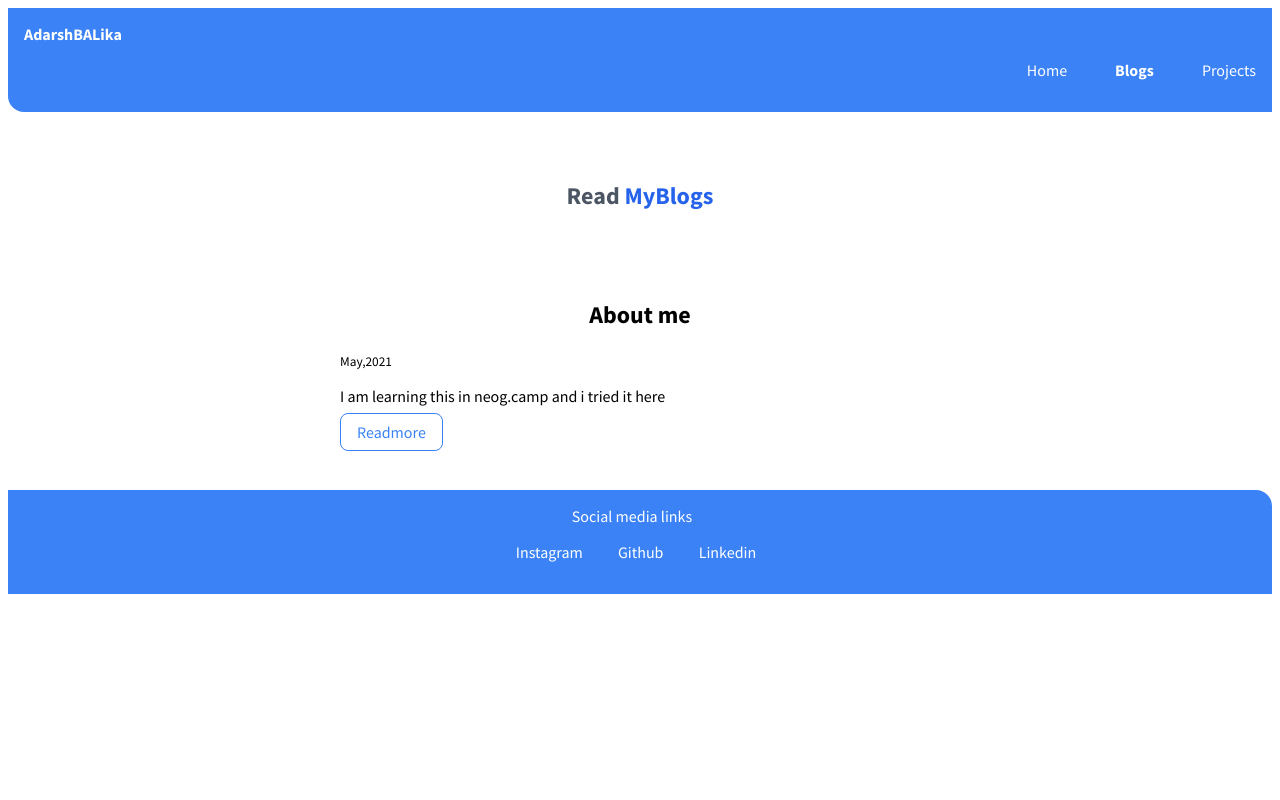
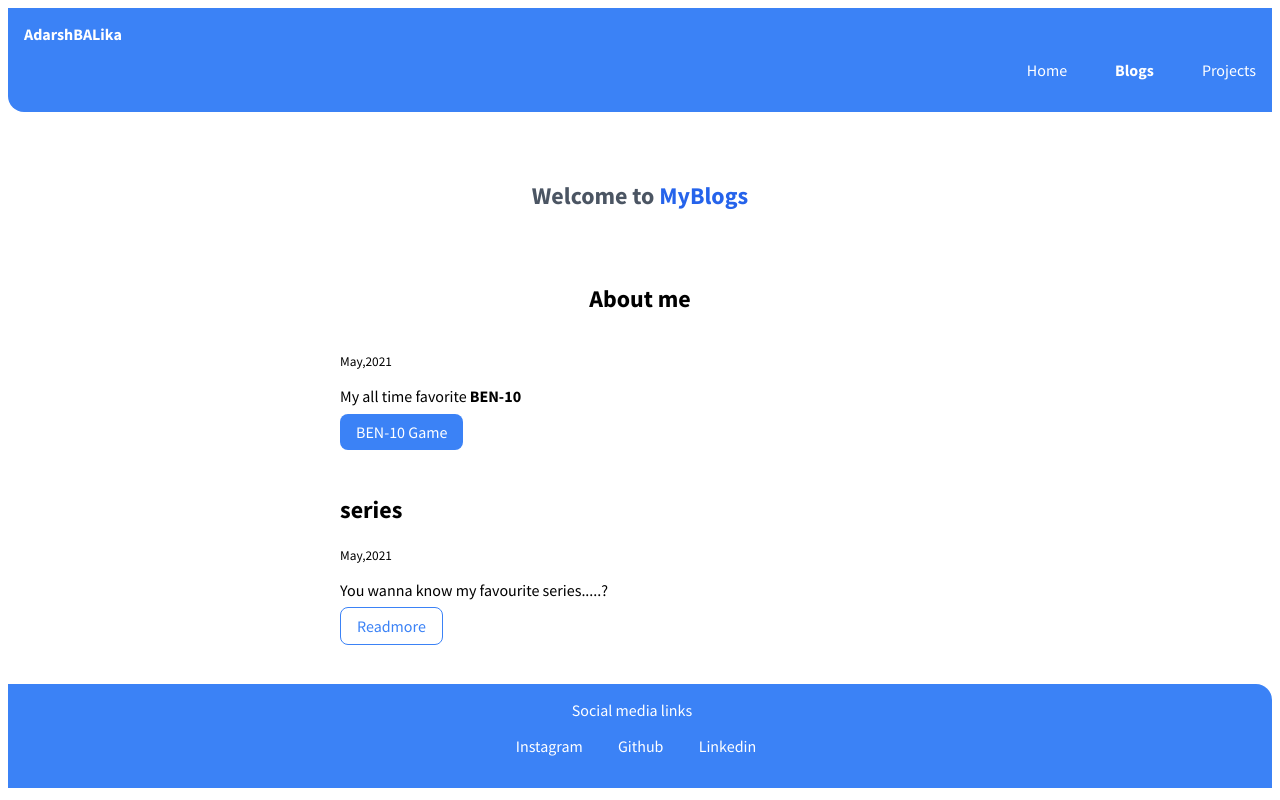
Before and after one commit to Srinathyadav21/AdarshBAlik, a plain HTML site: page blogs.html in a window 1280 px wide. Drawn offline with Linux system fonts and the light colour scheme.

Commit message:
Update blogs.html

```diff
--- a/blogs.html
+++ b/blogs.html
@@ -17,21 +17,32 @@
             </li>
             <li class="list-inline"><a class="link link-active" href="blogs.html">Blogs</a></li>
             <li class="list-inline">
-                <a class="link " href="index.html">Home</a>
+                <a class="link " href="/lib/index.html">Home</a>
             </li>
 
 
         </ul>
     </nav>
     <header class="header">
-        <h2 class="header-heading">Read<span class="header-heading-heads"> MyBlogs</span> </h2>
+        <h2 class="header-heading">Welcome to<span class="header-heading-heads"> MyBlogs</span> </h2>
     </header>
+    <section class="section">
+        <h1>About me</h1>
+        <div class="container-centre">
+
+
+            <small>May,2021</small>
+            <p> My all time favorite <strong> BEN-10</strong> </p>
+            <a class="link primarylink" href="https://ben10.cartoonnetwork.co.uk/">BEN-10 Game</a>
+        </div>
+    </section>
+
     <section class="section">
         <div class="container-centre">
 
-            <h1>About me</h1>
+            <h2>series</h2>
             <small>May,2021</small>
-            <p>I am learning this in neog.camp and i tried it here</P>
+            <p>You wanna know my favourite series.....?</P>
             <a class="link secondarylink" href="blog1.html">Readmore</a>
         </div>
     </section>
```
